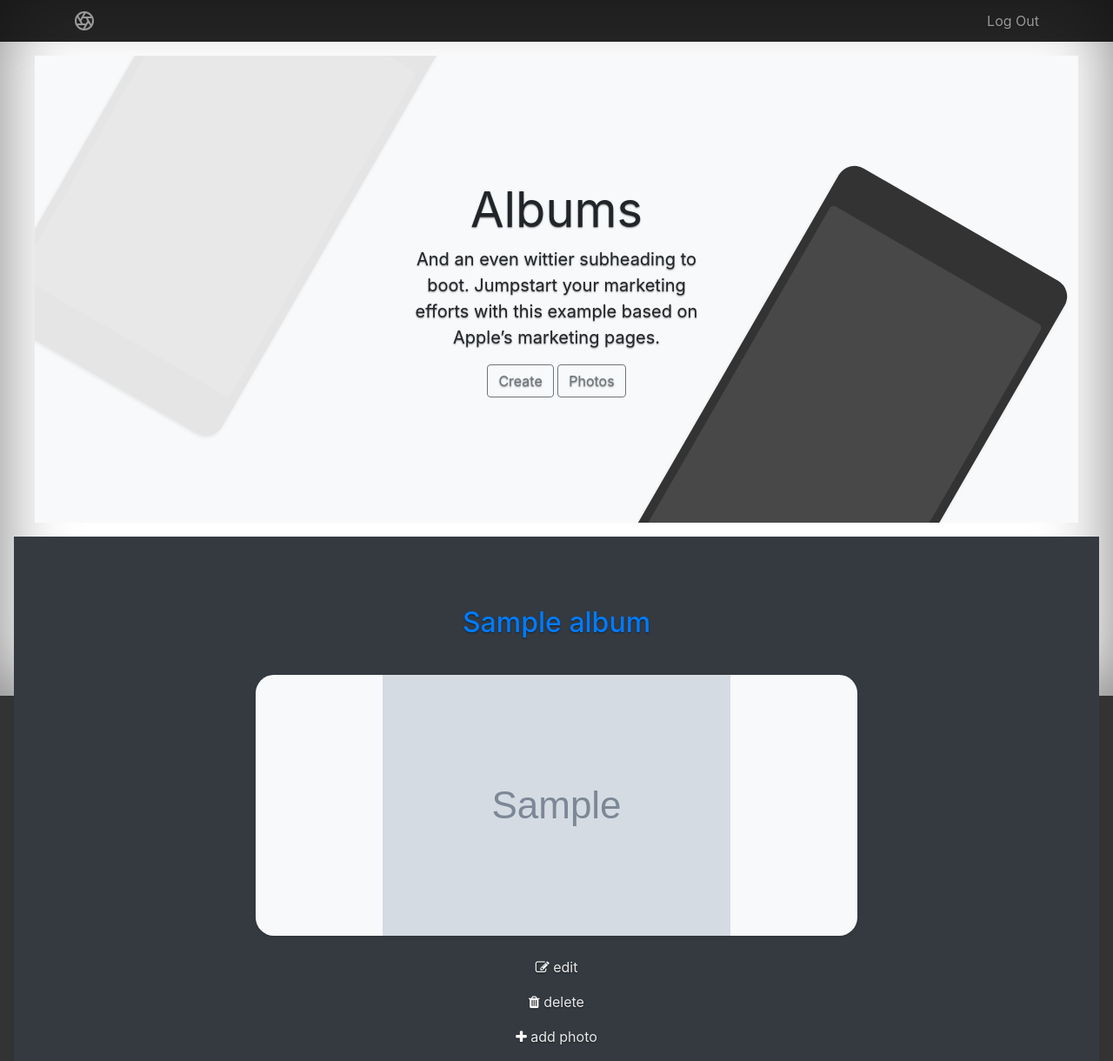
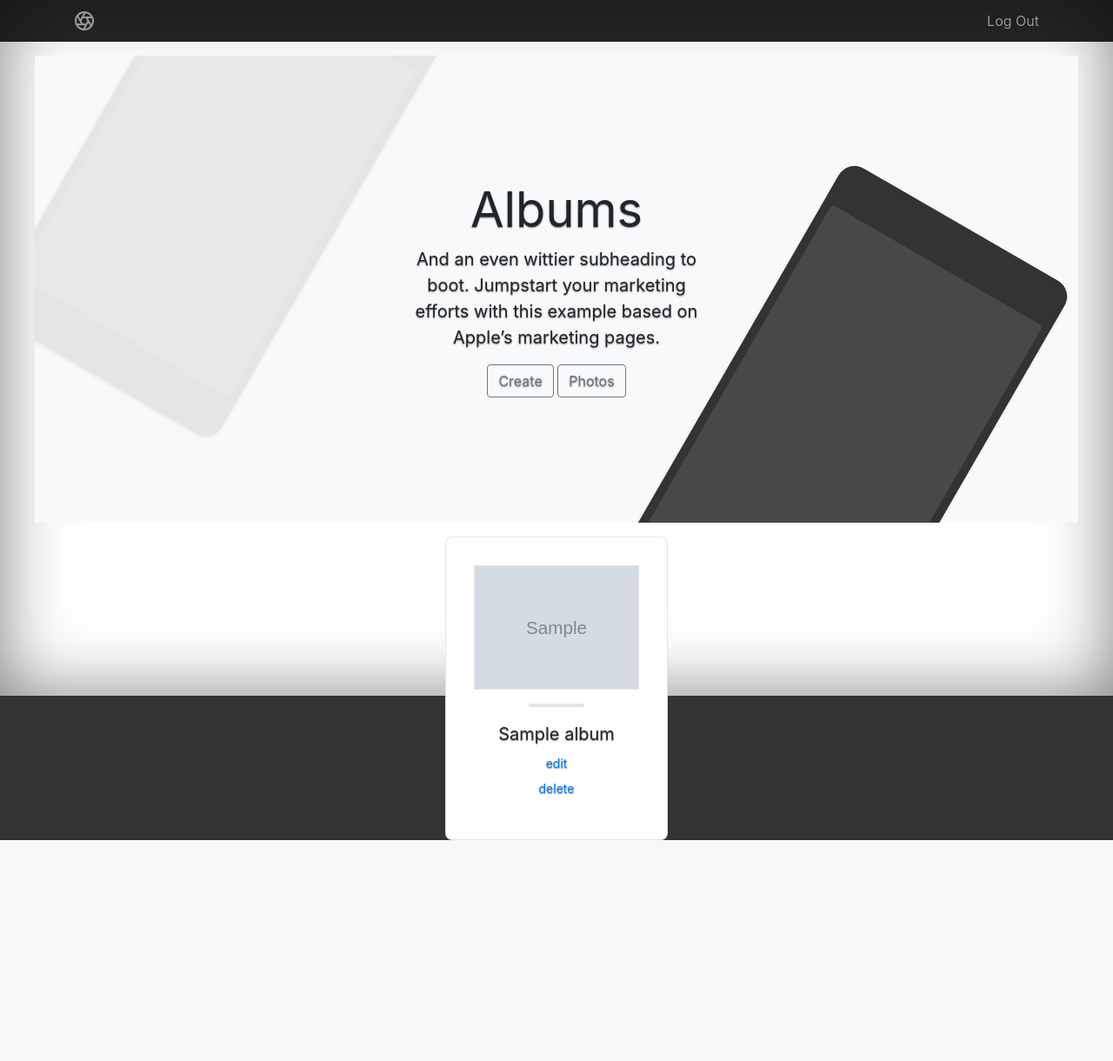
Before and after one commit to shelbysoutter/django-photo-gallery, a Django app: page /albums/ in a window 1280 px wide. Shown: the whole page at 87% size. After the commit the page ends 966 px from the top, so only its background shows below. Run offline with Django 3.2, Linux system fonts and the light colour scheme; a user stored in the database is signed in; tables that the repository leaves empty hold one stand-in row (values such as "Sample post"); grey boxes marked "Sample" are stand-in pictures; parts of the project's set-up code (start-up, migrations or seed data) failed here and were passed over; some libraries are stand-ins or nearby versions.

Commit message:
styling more consistent. figured out dragula

```diff
--- a/core/views.py
+++ b/core/views.py
@@ -166,9 +166,10 @@
 def album_add_remove_photo(request):
     photo_pk = request.POST.get('pk')
     action = request.POST.get('action')
+    album_pk = request.POST.get('album')
 
-    album = request.user.albums.get_or_create()
-    photo = Photo.objects.all(request.user).get(pk=photo_pk)
+    album = request.user.albums.get(pk=album_pk)
+    photo = request.user.photos.get(pk=photo_pk)
 
     if action == 'add':
         album.photos.add(photo)
--- a/static/css/style.css
+++ b/static/css/style.css
@@ -220,7 +220,6 @@
 
 .zoom {
   padding: 50px;
-  background-color: green;
   transition: transform .2s; /* Animation */
   width: 200px;
   height: 200px;
@@ -230,3 +229,13 @@
 .zoom:hover {
   transform: scale(1.5); /* (150% zoom - Note: if the zoom is too large, it will go outside of the viewport) */
 }
+
+.card {
+  width: 200px;
+  height: 200px;
+  background: no-repeat;
+  display: inline-block;
+}
+.card:hover {
+  background: no-repeat;
+}
--- a/templates/base.html
+++ b/templates/base.html
@@ -25,6 +25,7 @@
 <link rel="stylesheet" href="https://stackpath.bootstrapcdn.com/bootstrap/4.5.0/css/bootstrap.min.css" integrity="sha384-9aIt2nRpC12Uk9gS9baDl411NQApFmC26EwAOH8WgZl5MYYxFfc+NcPb1dKGj7Sk" crossorigin="anonymous">
 <link rel="stylesheet" href="https://stackpath.bootstrapcdn.com/font-awesome/4.7.0/css/font-awesome.min.css">
 <link rel="stylesheet" href="/static/vendor /dragula.min.css">
+
 
 <meta name="msapplication-config" content="/docs/4.5/assets/img/favicons/browserconfig.xml">
 <meta name="theme-color" content="#563d7c">
--- a/templates/core/list_albums.html
+++ b/templates/core/list_albums.html
@@ -19,34 +19,37 @@
      </nav>
 </header>
 
-<div class="d-md-flex flex-md-equal w-100 my-md-3 pl-md-3 flex-wrap">
+<article class="mw5 center bg-white br3 pa2 pa4-ns mv1 ba b--black-10">
   {% for album in albums %}
-  <div class="bg-dark mr-md-3 pt-3 px-3 pt-md-5 px-md-5 text-center text-white overflow-hidden">
-    <div class="my-3 py-3">
-      <h2 class="display-5 text-white"><a style="text-decoration:none" href="{% url 'show_album' pk=album.pk %}">{{ album.title }}</h2></a>
+  <div class="tc">
+    <div>
+      <a class=" center mw5 tc black link dim"
+      href="{% url 'show_album' pk=album.pk %}">
     </div>
+
     {% if album.photos %}
-    <div class="bg-light shadow-sm mx-auto" style="width: 60%; border-radius: 21px 21px 21px 21px;">
-      <div class="text-center"><img src="{{ album.featured_photo.photo_thumbnail.url }}"></div>
+    <div>
+      <div class=""><img class=" ba b--black-10"
+          src="{{ album.featured_photo.photo_thumbnail.url }}"
+      ></div>
     </div>
-    <br>
     {% endif %}
+    </a>
+    <hr class="mw3 bb bw1 b--black-10">
+  </div>
+  <div class="tc">
+    <dl class="mt2 f6 lh-copy">
+      <dt class="clip">Title</dt>
+      <dd class="f4">{{album.title}}</dd>
+      <dt class="clip">Edit</dt>
+      <dd class="ml0 gray"><a style="text-decoration:none" href="{% url 'edit_album' pk=album.pk %}">edit</a></dd>
+      <dt class="clip">Delete</dt>
+      <dd class="ml0 gray"><a style="text-decoration:none" href="{% url 'delete_album' pk=album.pk %}">delete</a></dd>
+    </dl>
+    {% endfor %}
+  </div>
+  </article>
 
-    <p>
-        <i class="fa fa-edit"></i>
-        <a style="text-decoration:none" class="white-90" href="{% url 'edit_album' pk=album.pk %}">edit</a><br>
-    </p>
-    <p>
-        <i class="fa fa-trash"></i>
-        <a style="text-decoration:none" class="white-90" href="{% url 'delete_album' pk=album.pk %}">delete</a><br>
-    </p>
-    <p>
-        <i class="fa fa-plus"></i>
-        <a style="text-decoration:none" class="white-90" href="{% url 'add_photo_to_album' pk=album.pk %}">add photo</a>
-    </p>
-  </div>
-  {% endfor %}
-</div>
 
 
 {% endblock %}
--- a/templates/core/list_photos.html
+++ b/templates/core/list_photos.html
@@ -26,7 +26,6 @@
              <img class="zoom" src="{{ photo.photo_thumbnail.url }}">
         </div>
         {% endif %}
-    <br>
 
         <p>
             <i class="fa fa-trash"></i>
```
Also changed, not shown: templates/core/add_photo_to_album.html (+3 -6 lines).
